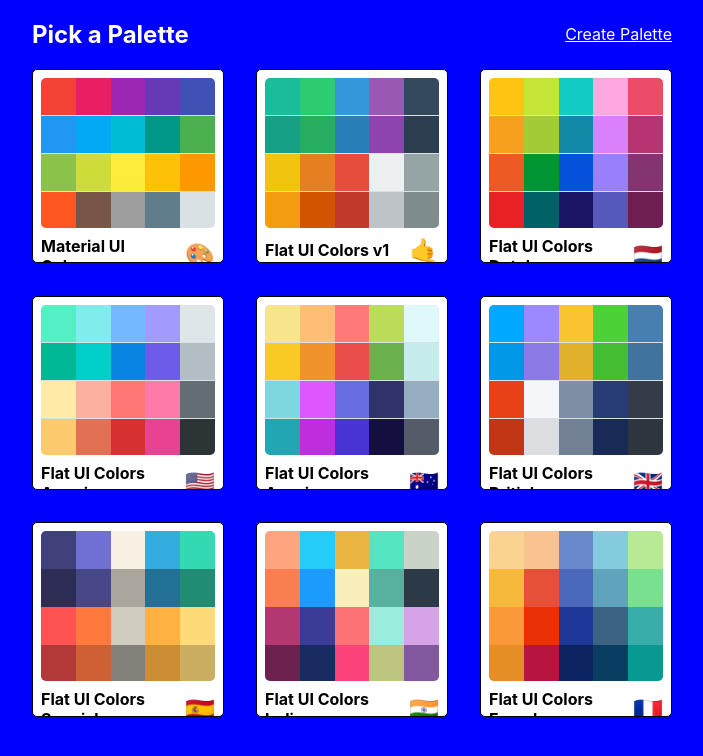
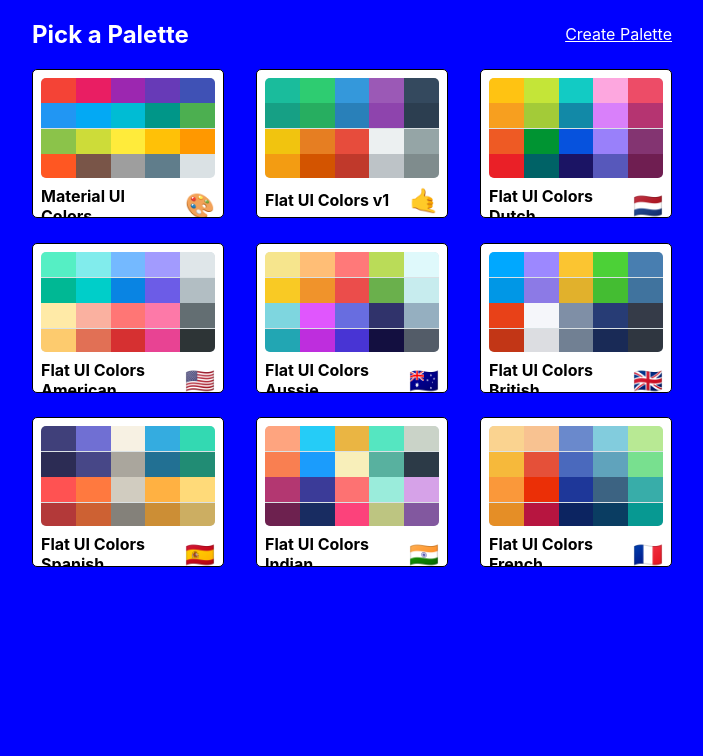
Before and after one commit to giftofgrub/paletteMaker, a React (Create React App) app: page / in a window 1280 px wide. Shown: the top 756 px of the page, without its empty margins (288-991 px from the left). Built offline with nearby package versions, Linux system fonts and the light colour scheme.

Commit message:
add deleteIcon to miniPalette

```diff
--- a/src/MiniPalette.js
+++ b/src/MiniPalette.js
@@ -1,6 +1,7 @@
 import React from 'react';
 import { withStyles } from '@material-ui/styles';
 import styles from './styles/MiniPaletteStyles';
+import DeleteIconButton from '@material-ui/icons/Delete';
 
 
 function  MiniPalette(props) {
@@ -15,6 +16,12 @@ function  MiniPalette(props) {
   ));
   return (
     <div className={ classes.root } onClick={props.handleClick}>
+      <div className={classes.delete}>
+        <DeleteIconButton
+          className={classes.deleteIcon}
+          style={{transition: "all 0.3s ease-in-out"}}
+        />
+      </div>
       <div className={ classes.colors }>
         {/* mini color boxes */}
         {miniColorBoxes}
--- a/src/styles/MiniPaletteStyles.js
+++ b/src/styles/MiniPaletteStyles.js
@@ -6,13 +6,14 @@ export default {
     padding: "0.5rem",
     position: "relative",
     overflow: "hidden",
-    "&hover" : {
-      cursor: "pointer"
+    cursor: "pointer",
+    "&:hover svg" : {
+      opacity: "1"
     }
   },
   colors: {
     backgroundColor: "#dae1e4",
-    height: "150px",
+    height: "100px",
     width: "100%",
     borderRadius: "5px",
     overflow: "hidden",
@@ -39,4 +40,20 @@ export default {
     position: "relative",
     marginBottom: "-3.5px"
   },
+  delete: {
+
+  },
+  deleteIcon: {
+    color: "white",
+    backgroundColor: "#eb3d30",
+    width: "20px",
+    height: "20px",
+    position: "absolute",
+    right: "0px",
+    top: "0px",
+    padding: "10px",
+    zIndex: "10",
+    opacity: "0",
+
+  }
 }
```
